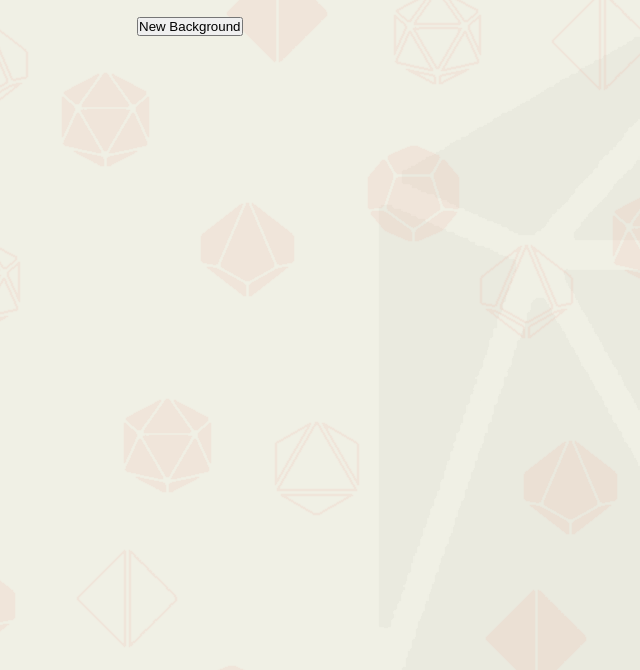
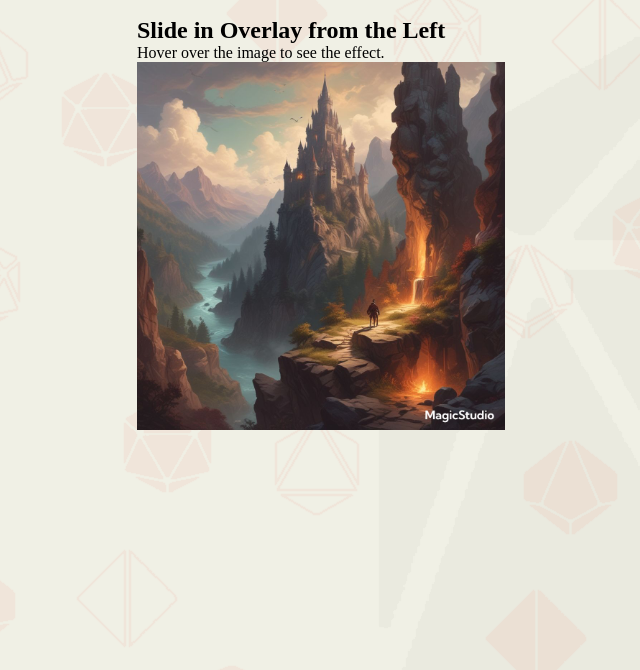
Before and after one commit to Sahmuraii/RoleInitative, a Flask app: page /create_homebrew in a window 1280 px wide. Shown: the part 79-749 px from the top of the page, without its empty margins (135-775 px from the left). Run offline with Flask 3, Linux system fonts and the light colour scheme; parts of the project's set-up code (start-up, migrations or seed data) failed here and were passed over.

Commit message:
Made temp background button from image using tutorial. Will improve to make look better later

```diff
--- a/src/templates/homebrew/create_homebrew.html
+++ b/src/templates/homebrew/create_homebrew.html
@@ -3,10 +3,58 @@
 {% block title_content %}Home{% endblock %}
 
 {% block body_content %}
+    <style>
+        .container {
+          position: relative;
+          width: 50%;
+        }
+
+        .image {
+          display: block;
+          width: 100%;
+          height: auto;
+        }
+
+        .overlay {
+          position: absolute;
+          bottom: 0;
+          left: 0;
+          right: 0;
+          background-color: #008CBA;
+          overflow: hidden;
+          width: 0;
+          height: 100%;
+          transition: .5s ease;
+        }
+
+        .container:hover .overlay {
+          width: 100%;
+        }
+
+        .text {
+          color: white;
+          font-size: 20px;
+          position: absolute;
+          top: 50%;
+          left: 50%;
+          -webkit-transform: translate(-50%, -50%);
+          -ms-transform: translate(-50%, -50%);
+          transform: translate(-50%, -50%);
+          white-space: nowrap;
+        }
+    </style>
     <!-- Main Content -->
     <div class="main-content">
+        <h2>Slide in Overlay from the Left</h2>
+        <p>Hover over the image to see the effect.</p>
+
         <a href="{{ url_for('homebrew_bp.create_feat') }}">
-            <button class="new-background">New Background</button>
+            <div class="container">
+                <img src="../../static/images/homebrew/background.jpg" alt="Avatar" class="image">
+                <div class="overlay">
+                    <div class="text">Create a background here</div>
+                </div>
+            </div>
         </a>
     </div>
 
```
Also changed, not shown: src/static/images/homebrew/background.jpg (added).
